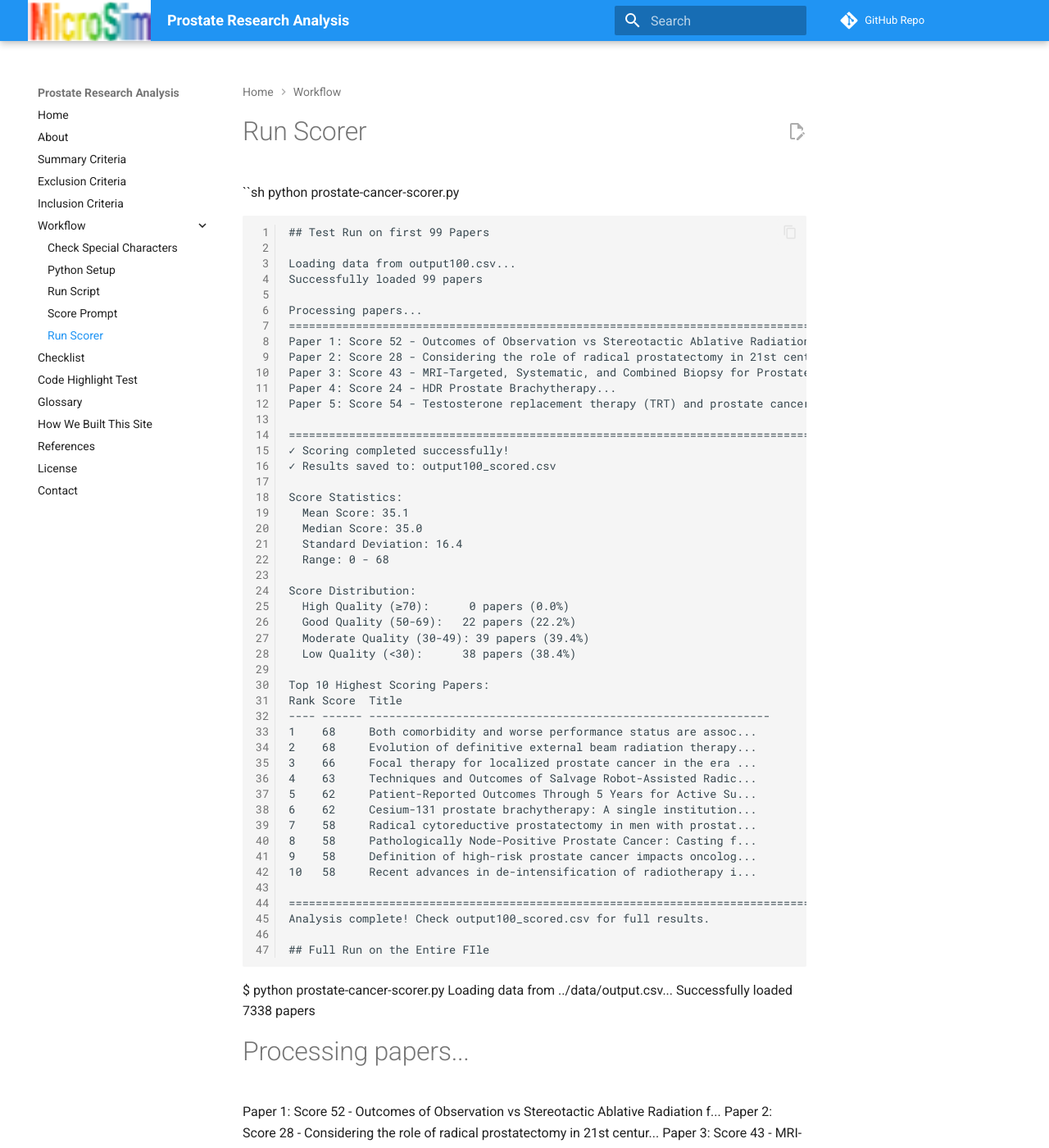
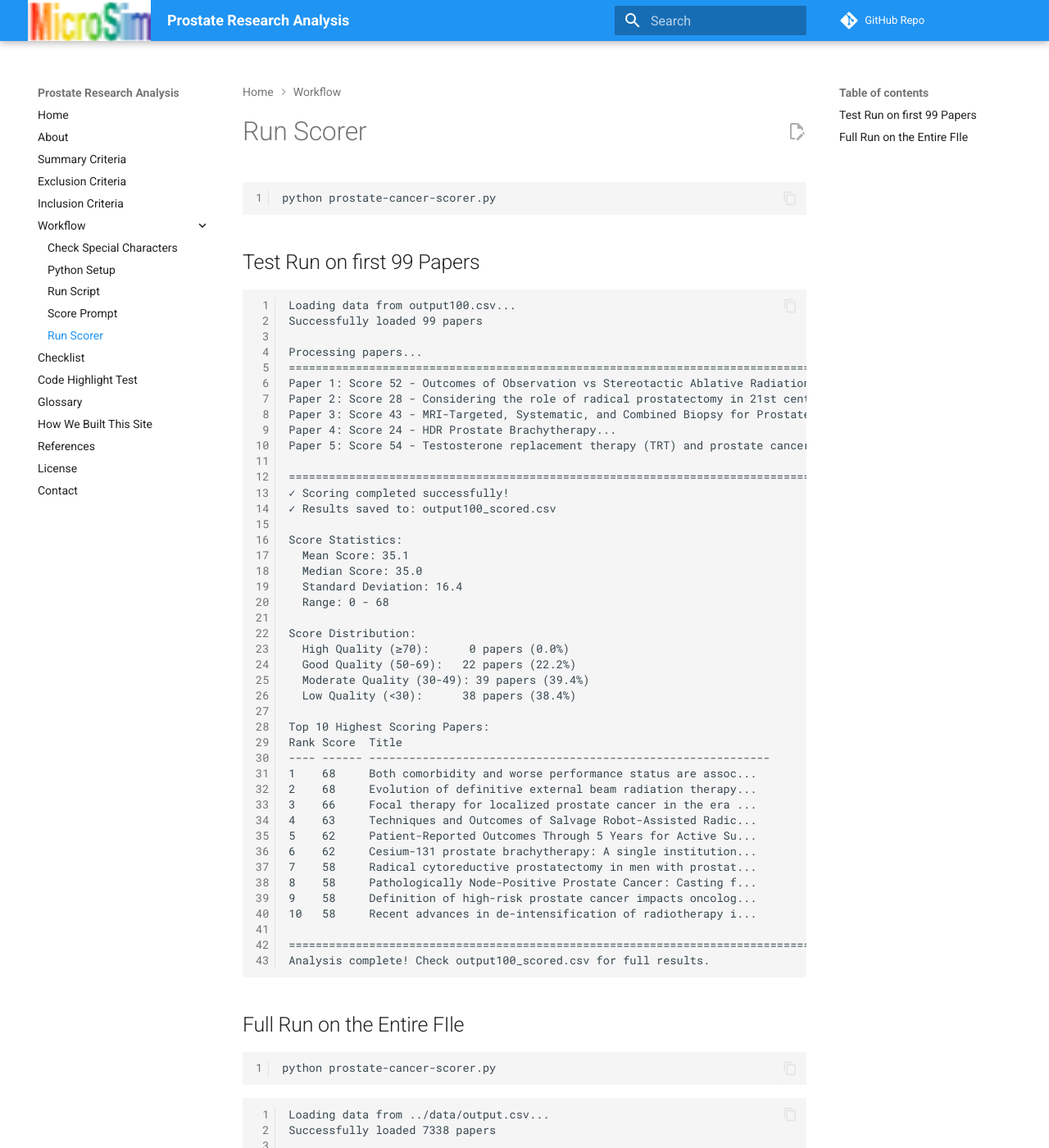
Before and after one commit to dmccreary/prostate-research-analysis, an MkDocs documentation site: the page built from docs/workflow/run-scorer.md, in a window 1280 px wide and 1400 px high. Shown: the whole window at 82% size. Built offline with MkDocs 1.6.1 and Material for MkDocs 9.7.7, drawn with Linux system fonts in a browser that asks for light colours; comment, search, counter and statistics services are not loaded; some of the changed text lies outside the part shown.

Commit message:
updating content

````diff
--- a/docs/workflow/run-scorer.md
+++ b/docs/workflow/run-scorer.md
@@ -1,11 +1,12 @@
 # Run Scorer
 
-``sh
+```sh
 python prostate-cancer-scorer.py
 ```
 
 ## Test Run on first 99 Papers
 
+```
 Loading data from output100.csv...
 Successfully loaded 99 papers
 
@@ -49,11 +50,15 @@ Rank Score  Title
 
 ================================================================================
 Analysis complete! Check output100_scored.csv for full results.
+```
 
 ## Full Run on the Entire FIle
 
+```sh
+python prostate-cancer-scorer.py
 ```
-$ python prostate-cancer-scorer.py
+
+```
 Loading data from ../data/output.csv...
 Successfully loaded 7338 papers
 
````
